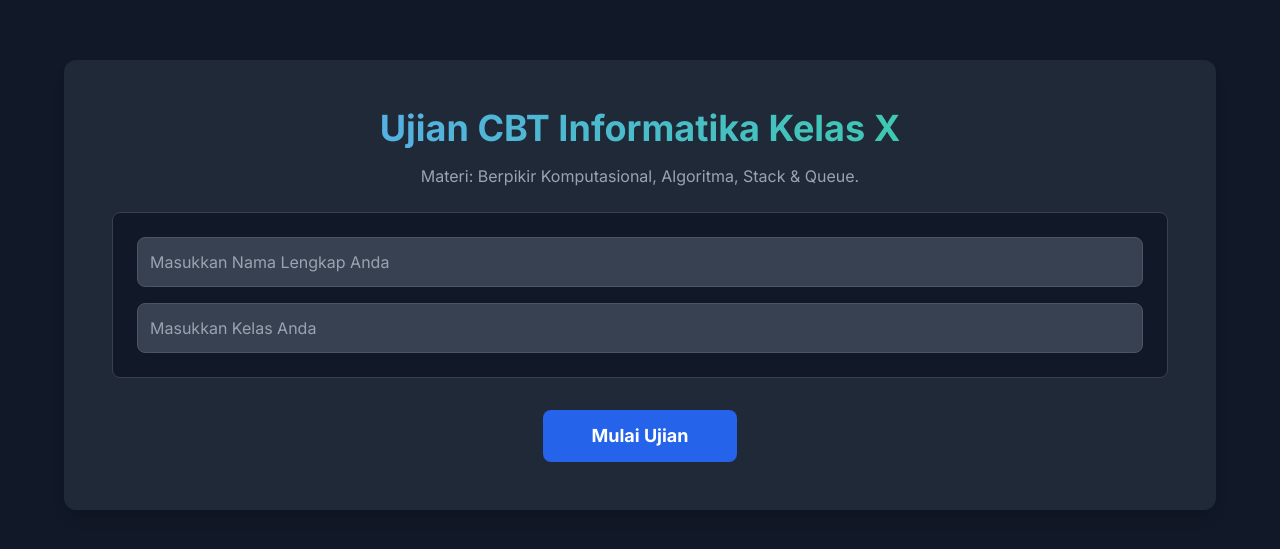
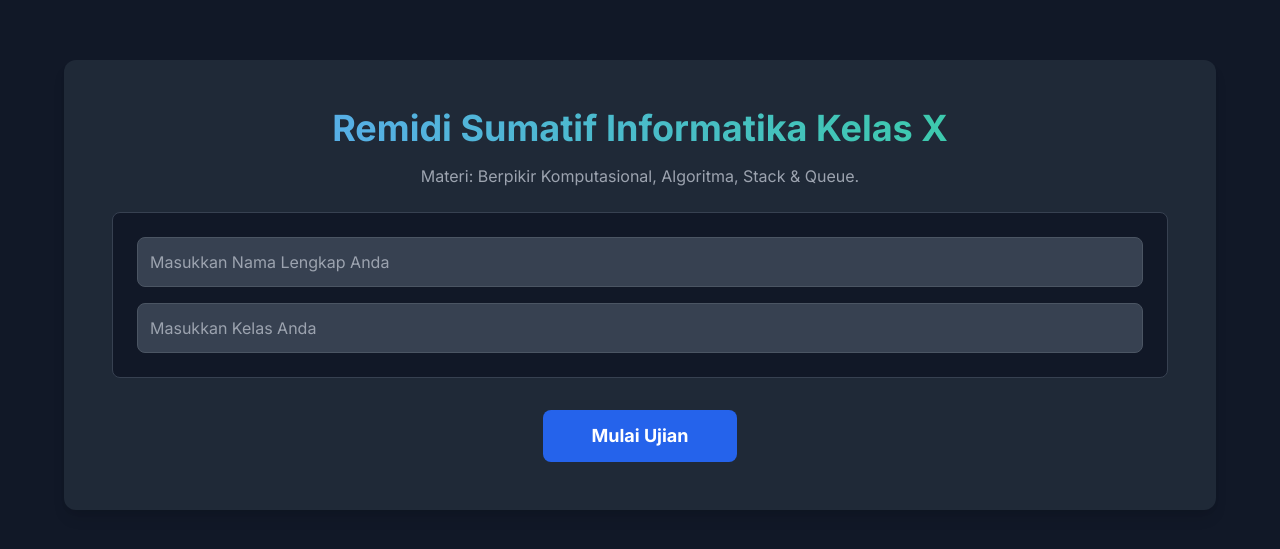
Before and after one commit to MuhammadHuseinArafat/cbt-remedial-cnwk, a website: page index.html in a window 1280 px wide. Shown: the part 115-664 px from the top of the page. Drawn offline with nearby package versions, Linux system fonts and the light colour scheme.

Commit message:
perubahan nama

```diff
--- a/index.html
+++ b/index.html
@@ -3,7 +3,7 @@
   <head>
     <meta charset="UTF-8" />
     <meta name="viewport" content="width=device-width, initial-scale=1.0" />
-    <title>Ujian CBT - Informatika Kelas X</title>
+    <title>Ujian CBT - Remidi-Informatika Kelas X</title>
     <script src="https://cdn.tailwindcss.com"></script>
     <link
       href="https://fonts.googleapis.com/css2?family=Inter:wght@400;500;600;700&display=swap"
@@ -88,7 +88,7 @@
         <h1
           class="text-3xl md:text-4xl font-bold text-transparent bg-clip-text bg-gradient-to-r from-blue-400 to-emerald-400 mb-4"
         >
-          Ujian CBT Informatika Kelas X
+          Remidi Sumatif Informatika Kelas X
         </h1>
         <p class="text-gray-400 mb-6">
           Materi: Berpikir Komputasional, Algoritma, Stack & Queue.
```
